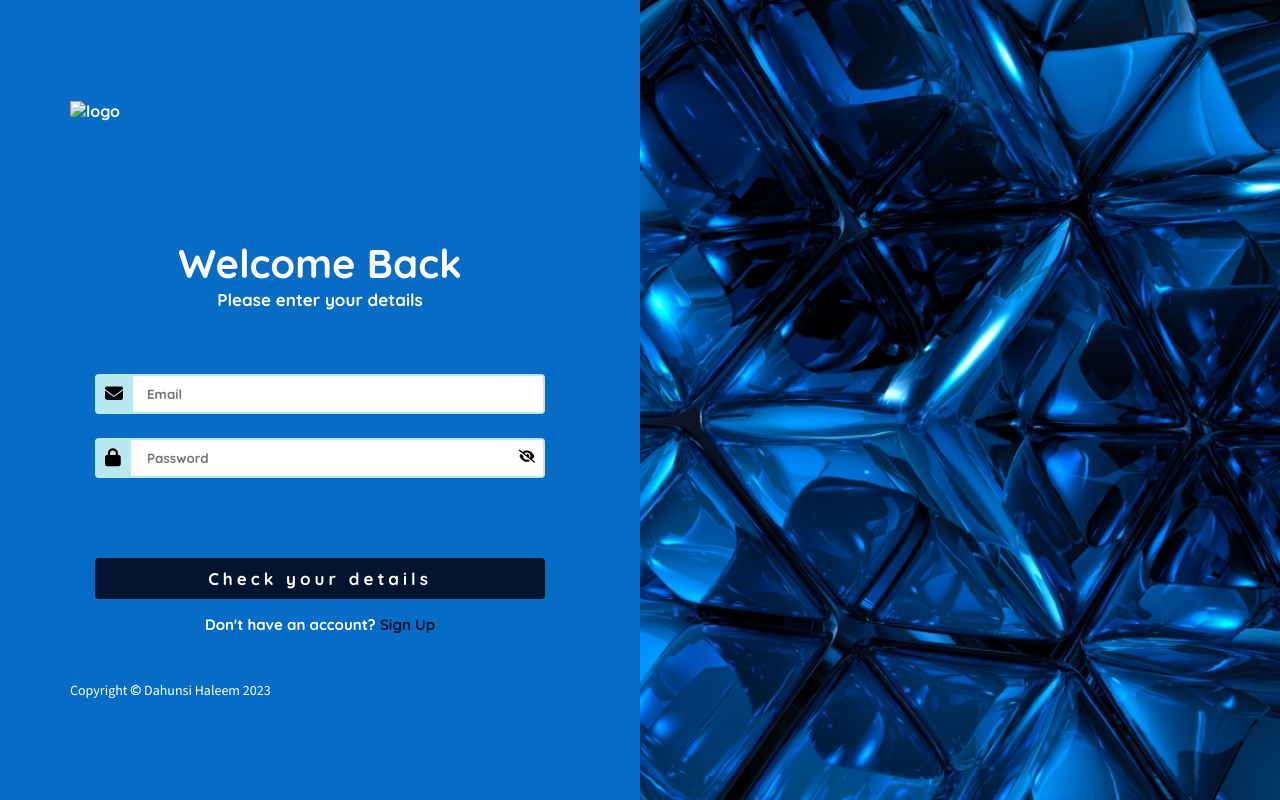
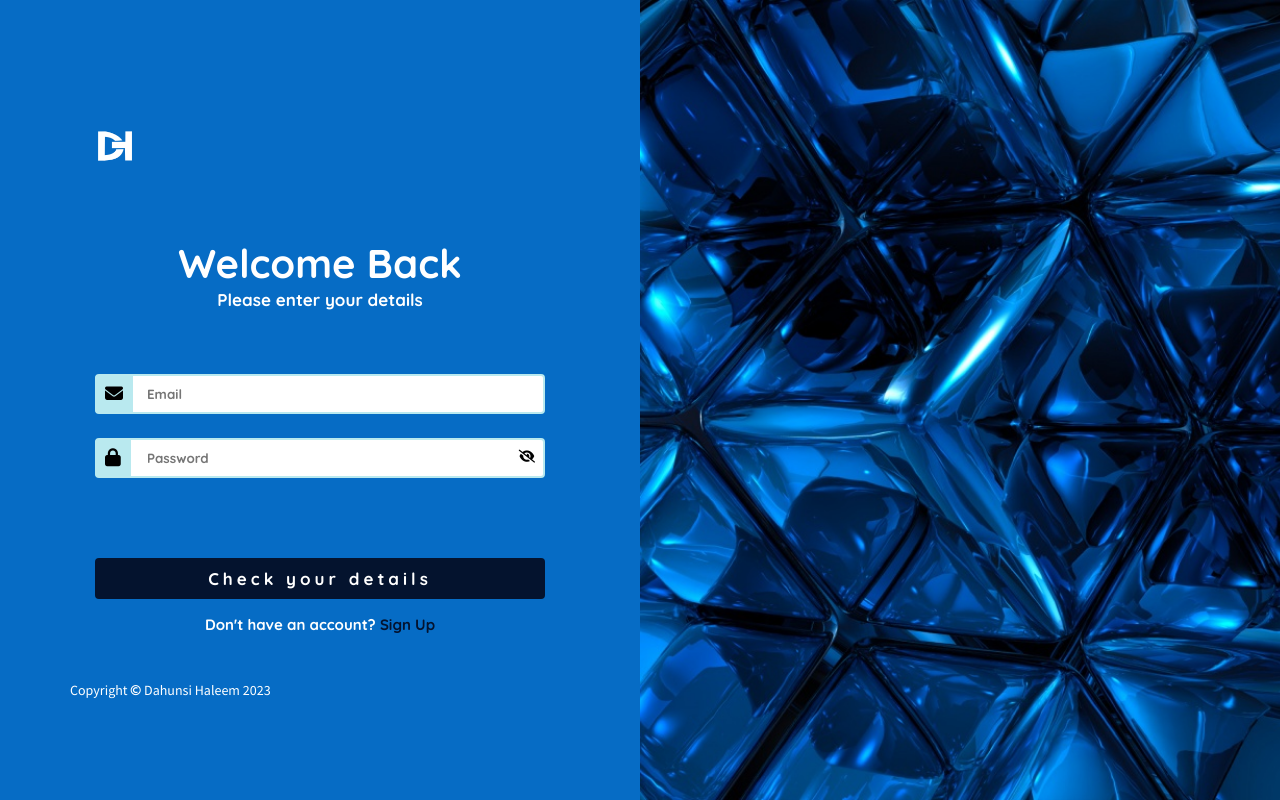
Before and after one commit to HaleemAyo/form, a plain HTML site: page signIn.html in a window 1280 px wide. Drawn offline with Linux system fonts and the light colour scheme.

Commit message:
Update signIn.html

```diff
--- a/signIn.html
+++ b/signIn.html
@@ -15,7 +15,7 @@
         <div class="container">
             <div class="logo-div">
                 <a href="./index.html">
-                    <img src="../images/Haleem.png" alt="logo">
+                    <img src="./Haleem.png" alt="logo">
                 </a>
             </div>
             <h1 class="heading"> Welcome Back</h1>
```
